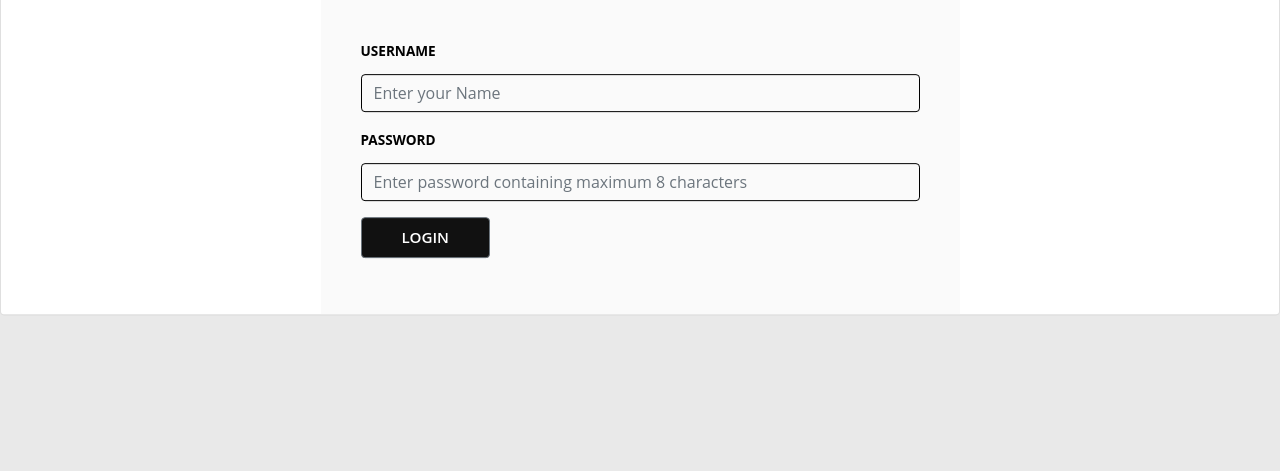
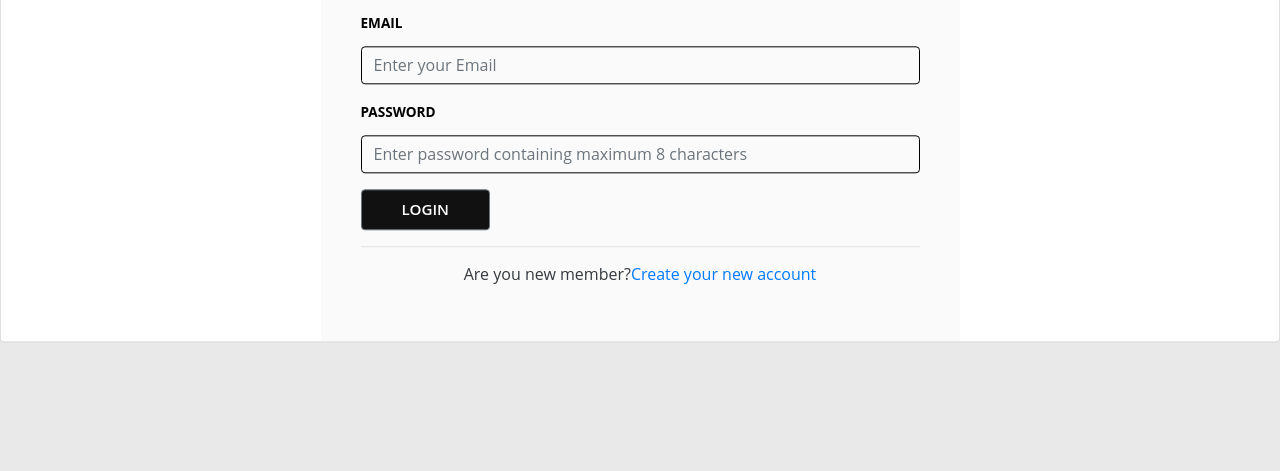
Before and after one commit to Hashininirasha/Maintain-your-fitness-due-to-COVID-19-and-stay-at-home, a PHP site: page /login.php in a window 1280 px wide. Shown: the part 329-800 px from the top of the page. Run offline with PHP 8.4, Linux system fonts and the light colour scheme.

Commit message:
Update login.php

```diff
--- a/login.php
+++ b/login.php
@@ -2,12 +2,13 @@
 require_once "pdo.php";
 session_start();
 
-if(isset($_POST['login']) ) {
+if (isset($_POST['login'])) {
 
- // Data validation
-    $username=$_POST['username'];
-    $stmt = $pdo->prepare("SELECT * FROM signup WHERE username=?");
-    $stmt->execute([$username]);
+
+
+    $email=$_POST['email'];
+    $stmt = $pdo->prepare("SELECT * FROM users WHERE email=?");
+    $stmt->execute([$email]);
     $user = $stmt->fetch();
 
     if (!$user) {
@@ -16,41 +17,48 @@ if(isset($_POST['login']) ) {
 
 
 
-    else if (strlen($_POST['username']) < 1 || strlen($_POST['password']) < 1 ) {
-        $_SESSION["error"] = 'Please,You should fill all fields';
+    else if(isset($_POST['email']) || isset($_POST['password']) ) {
+
+
+    $eml=$_POST['email'];
+    $pass=$_POST['password'];
+
+
+    $sql="SELECT * FROM users where email=:eml AND password=:pass";
+    $stmt = $pdo->prepare($sql);
+    $stmt->bindParam(":eml",$eml,PDO::PARAM_STR);
+    $stmt->bindParam(":pass",$pass,PDO::PARAM_STR);
+    $stmt->execute();
+    $row= $stmt->fetch(PDO::FETCH_ASSOC);
+
+
+
+       if ( $row === false ) {
+          if ($pass!=$_POST['password']) {
+            $_SESSION["error"]= "password incorrect";
+      }
+           $_SESSION["error"]="Login incorrect";
+
+       }
+      else {
+
+          $_SESSION['user_email']=$eml;
+          header('Location: index.php') ;
+          return;
     }
 
-    else if (!is_string($_POST['username'])) {
-        $_SESSION["error"] = 'User Name  should include characters only';
 }
 
 
   else{
-
-        $username=$_POST['username'];
-        $password=$_POST['password'];
-
-
-        $sql = "INSERT INTO user(username, password) VALUES (:username, :password)";
-        $stmt = $pdo->prepare($sql);
-        $stmt -> bindParam(':username',$username,PDO::PARAM_STR);
-        $stmt -> bindParam(':password',$password,PDO::PARAM_STR);
-
-
-        $stmt->execute();
-
-        $lastinsertid=$pdo -> lastInsertId();
-        if($lastinsertid){
-		    $_SESSION['user_name']=$username;
-            header('Location:index.php') ;
-            return;
+   $_SESSION["error"] = 'Please confirm you are not a robot';
 }
 
-        else{
-            echo "something went wrong";
-        }
 }
 
+if(isset($_POST['signup'])){
+    header('Location: form.php') ;
+    return;
 }
 
 ?>
@@ -221,22 +229,29 @@ input[type=text],input[type=password] {
       <h1 class="heading--primary"><b>Cheak your body fitness.</b></h1>
       <h2 class="heading--secondary"><i>Are you like to join with us?</i></h2>
     </div>
-    <div class="m-t-lg">
+<!--     <div class="m-t-lg">
         <ul class="list-inline">
           <li>
-            <input class="btn btn--form" type="submit" value="SIGN IN" />
+            <input class="btn btn--form" type="submit" name="signup" value="SIGN UP"/>
         </li>
           </li>
 
         </ul>
-      </div>
+      </div> -->
     <div class="signup__overlay"></div>
   </div>
   <div class="container__child signup__form card-body">
+ <?php
+     if (isset($_SESSION["error"]) ) {
+          echo('<p style="color:red">'.htmlentities($_SESSION["error"])."</p>\n");
+          unset($_SESSION["error"]);
+                           }
+
+                        ?>
     <form method="post">
       <div class="form-group">
-        <label for="username"><b>Username</b></label>
-        <input class="form-control" type="text" placeholder="Enter your Name" size="50" name="username" id="username" required />
+        <label for="email"><b>Email</b></label>
+        <input class="form-control" type="text" placeholder="Enter your Email" size="50" name="email" id="email" required />
       </div>
 
       <div class="form-group">
@@ -249,9 +264,11 @@ input[type=text],input[type=password] {
           <li>
             <input class="btn btn-secondary btn--form" type="submit" name="login" value="LOGIN"/>
         </li>
-          </li>
+
 
         </ul>
+        <hr>
+        <p class="text-dark" align="center">Are you new member?<a href="form.php">Create your new account</a></p>
       </div>
     </form>
   </div>
```
Lines whose indentation alone changed are shown as unchanged.
